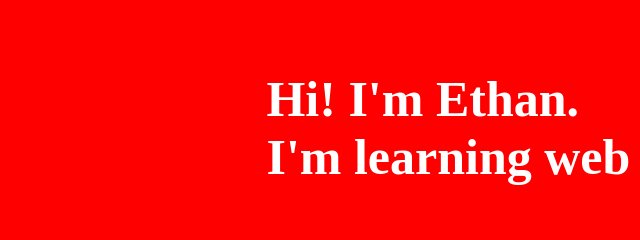
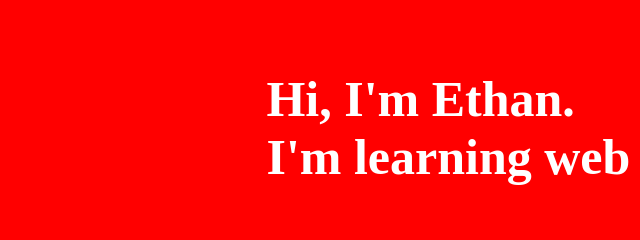
Before and after one commit to EthanHogan/ethanhogan.github.io, a plain HTML site: page index.html in a window 1280 px wide. Shown: the part 238-478 px from the top of the page, 43-683 px from the left. Drawn offline with Linux system fonts and the light colour scheme; a web font is replaced by a local one.

Commit message:
cleaner structure and minor changes

```diff
--- a/index.html
+++ b/index.html
@@ -4,6 +4,8 @@
 		<title>Ethan Hogan</title>
 		<link rel="stylesheet" type="text/css" href="style.css">
 	</head>
+
+	<body>
 		<header>
 			<h1 class= "logo">Ethan Hogan</h1>
 			<nav>
@@ -16,9 +18,10 @@
 				</ul>
 			</nav>
 		</header>
-<body>
+
+		<main>
 			<div class= "greeting">
-		<h1 > Hi! I'm Ethan. <br> I'm learning web development.</h1>
+				<h1 > Hi, I'm Ethan. <br> I'm learning web development.</h1>
 			</div>
 			<div class="social">
 				<div class="container linkedin">
@@ -42,8 +45,10 @@
 					</a>
 				</div>
 			</div>
-</body>
+		</main>
+
 		<footer>
 			<h1><a href="#">Back to top</h1>
 		</footer>
+	</body>
 </html>
--- a/style.css
+++ b/style.css
@@ -21,6 +21,14 @@
 	  padding: 0;
 }
 
+body {
+	background-color: rgba(37, 34, 31, 0.94);
+	background-size: cover;
+	flex: 1 0 auto;
+}
+
+
+/*----------- navigation bar----------- */
 header {
 	  background-color: rgb(37, 34, 31);
 	  height: 75px;
@@ -32,6 +40,7 @@ header {
 }
 
 nav {
+
 }
 
 ul {
@@ -71,14 +80,13 @@ nav li {
 	margin-left: 30px;
 	color: white;
 }
-
-body {
-	background-color: rgba(37, 34, 31, 0.94);
-	background-size: cover;
-	flex: 1 0 auto;
-}
+/*-----------end navigation bar-----------*/
 
 
+/*-----------main container-----------*/
+main {
+
+}
 .greeting {
 	text-align: left;
 	height: 582px;
@@ -89,6 +97,7 @@ body {
 	justify-content: center;
 	align-items: center;
 }
+
 .greeting h1 {
 	color: white;
 	transition: all 0.5s;
@@ -116,7 +125,10 @@ body {
 .container img:hover {
 	transform: scale(1.1);
 }
+  /*-----------end main container-----------*/
 
+
+  /*-----------footer-----------*/
 footer {
 	background-color: rgb(37, 34, 31);
 	height: 100px;
@@ -134,3 +146,4 @@ footer h1 {
 footer a {
 	text-decoration: none;
 }
+  /*-----------end footer-----------*/
```
Lines whose indentation alone changed are shown as unchanged.
